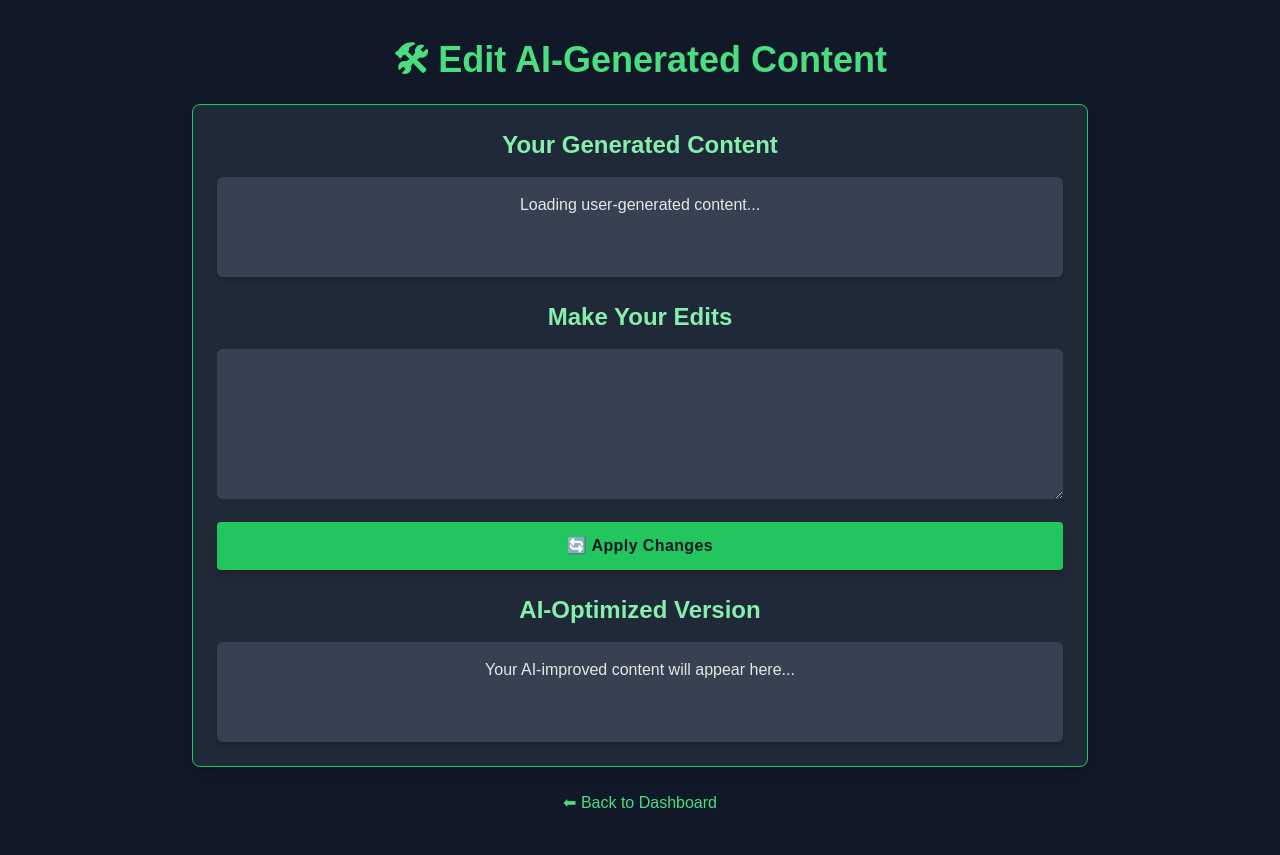
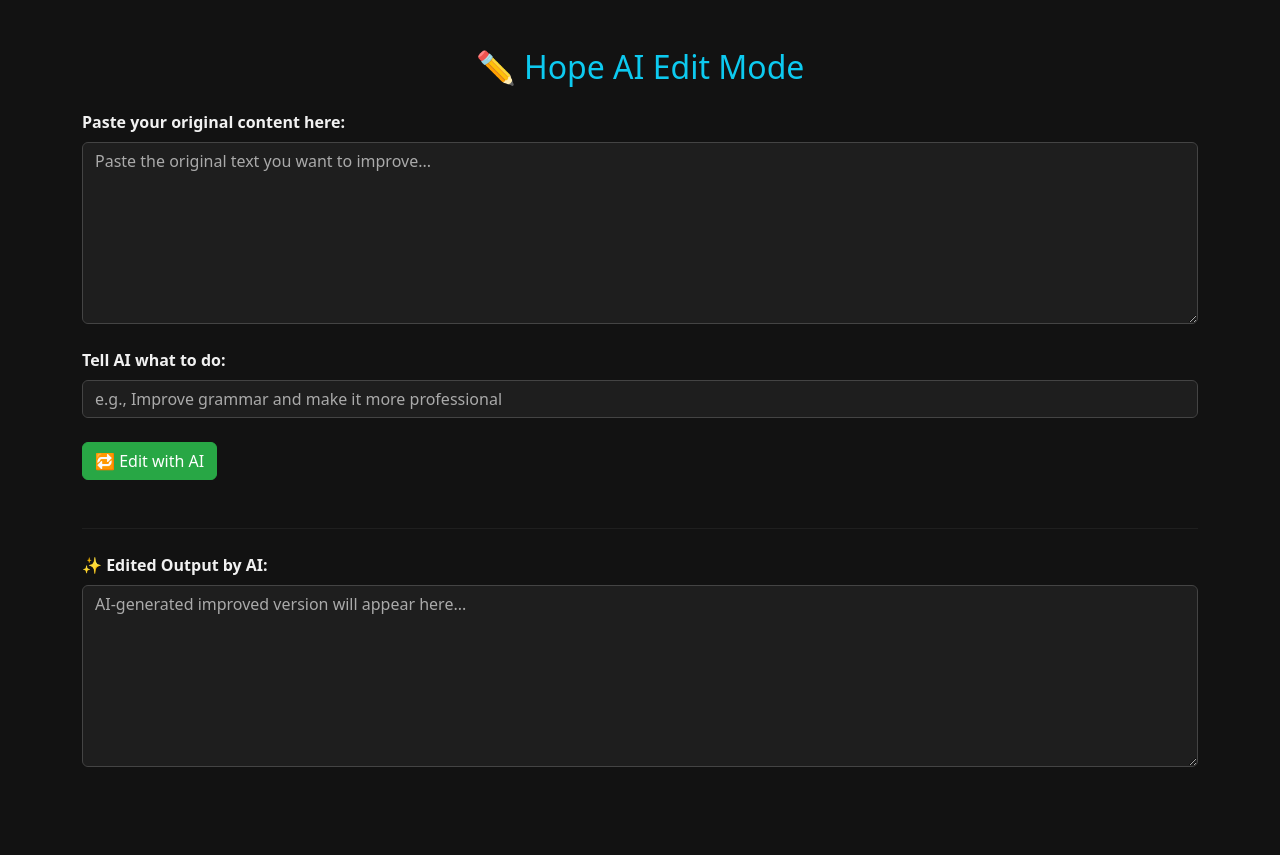
Before and after one commit to naveen3019-max/hope_ai, a Flask app: page /edit in a window 1280 px wide. After the commit the page ends 767 px from the top, so only its background shows below. Run offline with Flask 3, Linux system fonts and the light colour scheme; some libraries are stand-ins or nearby versions.

Commit message:
Update edit.html

```diff
--- a/templates/edit.html
+++ b/templates/edit.html
@@ -2,34 +2,102 @@
 <html lang="en">
 <head>
     <meta charset="UTF-8">
-    <meta name="viewport" content="width=device-width, initial-scale=1.0">
-    <title>Edit AI Content</title>
-    <link rel="stylesheet" type="text/css" href="{{ url_for('static', filename='css/edit.css') }}">
-    <script src="{{ url_for('static', filename='js/script.js') }}" defer></script>
-    <script src="https://cdn.tailwindcss.com"></script>
+    <title>Edit Mode - Hope AI</title>
+    <link href="https://cdn.jsdelivr.net/npm/bootstrap@5.3.2/dist/css/bootstrap.min.css" rel="stylesheet">
+    <style>
+        body {
+            background-color: #121212;
+            color: #ffffff;
+        }
+
+        .form-control {
+            background-color: #1e1e1e;
+            color: #ffffff;
+            border: 1px solid #444;
+        }
+
+        .form-control::placeholder {
+            color: #aaa;
+        }
+
+        .form-label {
+            color: #f1f1f1;
+        }
+
+        .btn-success {
+            background-color: #28a745;
+            border-color: #28a745;
+        }
+
+        .btn-success:hover {
+            background-color: #218838;
+        }
+
+        .output-box {
+            background-color: #1c1c1c;
+            color: #fff;
+            border: 1px solid #555;
+            border-radius: 5px;
+            padding: 10px;
+        }
+
+        hr {
+            border-color: #444;
+        }
+
+        h2 {
+            color: #0dcaf0;
+        }
+    </style>
 </head>
-<body class="bg-gray-900 text-white flex flex-col items-center p-10">
-    <h1 class="text-4xl font-bold text-green-400 neon-glow mb-6">🛠 Edit AI-Generated Content</h1>
+<body>
 
-    <div class="w-full max-w-4xl bg-gray-800 p-6 rounded-lg shadow-lg border border-green-500">
-        <h2 class="text-2xl font-semibold text-green-300 mb-4">Your Generated Content</h2>
-        <div id="originalContent" class="p-4 bg-gray-700 rounded-md text-gray-200 min-h-[100px] shadow-md">
-            {{ session.get('ai_content', 'Loading user-generated content...') }}
+    <div class="container py-5">
+        <h2 class="text-center mb-4">✏️ Hope AI Edit Mode</h2>
+
+        <div class="mb-4">
+            <label for="originalContent" class="form-label"><strong>Paste your original content here:</strong></label>
+            <textarea class="form-control" id="originalContent" rows="7" placeholder="Paste the original text you want to improve..."></textarea>
         </div>
 
-        <h2 class="text-2xl font-semibold text-green-300 mt-6 mb-4">Make Your Edits</h2>
-        <textarea id="editedContent" class="w-full p-3 bg-gray-700 border border-green-500 rounded-md text-white focus:ring-2 focus:ring-green-500 min-h-[150px]">{{ session.get('ai_content', '') }}</textarea>
+        <div class="mb-4">
+            <label for="editInstruction" class="form-label"><strong>Tell AI what to do:</strong></label>
+            <input type="text" class="form-control" id="editInstruction" placeholder="e.g., Improve grammar and make it more professional">
+        </div>
 
-        <button id="applyChanges" class="w-full bg-green-500 hover:bg-green-600 px-5 py-3 mt-4 rounded text-gray-900 font-bold tracking-wide shadow-lg hover:shadow-green-500 transition duration-300">
-            🔄 Apply Changes
-        </button>
+        <button class="btn btn-success mb-4" onclick="submitEdit()">🔁 Edit with AI</button>
 
-        <h2 class="text-2xl font-semibold text-green-300 mt-6 mb-4">AI-Optimized Version</h2>
-        <div id="finalContent" class="p-4 bg-gray-700 rounded-md text-gray-200 min-h-[100px] shadow-md">
-            Your AI-improved content will appear here...
+        <hr class="my-4">
+
+        <div class="mb-4">
+            <label for="editedOutput" class="form-label"><strong>✨ Edited Output by AI:</strong></label>
+            <textarea class="form-control" id="editedOutput" rows="7" readonly placeholder="AI-generated improved version will appear here..."></textarea>
         </div>
     </div>
 
-    <a href="{{ url_for('dashboard') }}" class="mt-6 text-green-400 hover:underline">⬅ Back to Dashboard</a>
+    <script>
+        async function submitEdit() {
+            const content = document.getElementById("originalContent").value.trim();
+            const instruction = document.getElementById("editInstruction").value.trim();
+
+            if (!content || !instruction) {
+                alert("Please paste content and provide instruction.");
+                return;
+            }
+
+            const response = await fetch("/edit-output", {
+                method: "POST",
+                headers: { "Content-Type": "application/json" },
+                body: JSON.stringify({
+                    original_text: content,
+                    instruction: instruction
+                })
+            });
+
+            const data = await response.json();
+            document.getElementById("editedOutput").value = data.edited_text;
+        }
+    </script>
+
 </body>
 </html>
```
